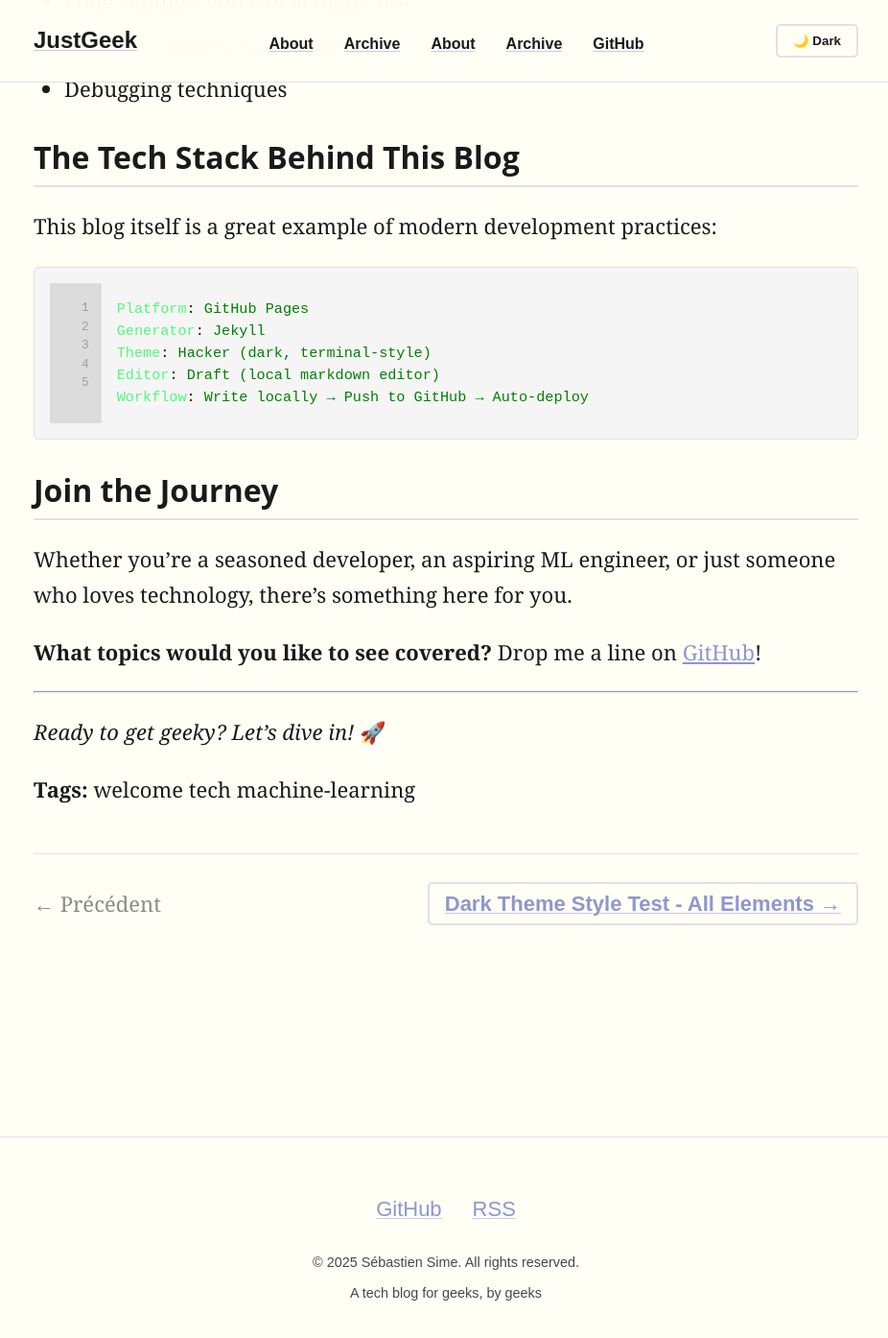
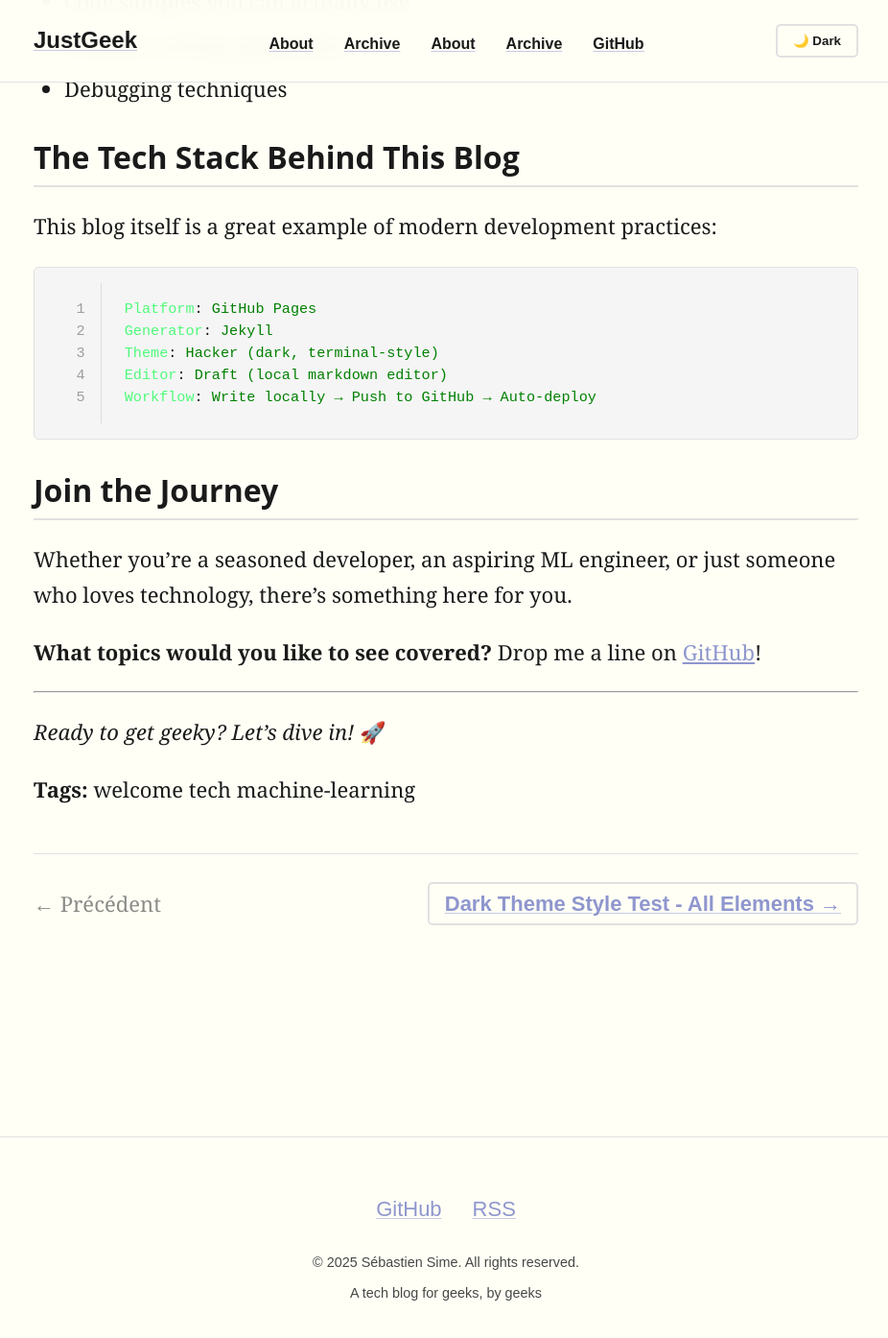
Before and after one commit to ssime-git/JustGeek, a Jekyll site: the page built from _posts/025-08-21-welcome-to-justgeek.md, in a window 1280 px wide and 1400 px high, scrolled down 1579 px. Shown: the top 1394 px of the window at 96% size, without its empty margins (175-1101 px from the left). Built offline with Jekyll 4.4.1, drawn with Linux system fonts in a browser that asks for light colours.

Commit message:
feat: improve code block styling and theme transitions
- Enhanced navbar with smooth theme transitions and proper color scheme support
- Refined syntax highlighting with transparent gutters and improved line number visibility
- Added transition effects for code blocks when switching between light and dark modes

```diff
--- a/css/main.css
+++ b/css/main.css
@@ -283,18 +283,29 @@
    Navigation
    ======================================== */
 .navbar {
-  background-color: var(--bg-color);
   border-bottom: 1px solid var(--border-color);
   padding: 1rem 0;
   position: sticky;
   top: 0;
   z-index: 1000;
   backdrop-filter: blur(10px);
+  transition: background-color 0.3s ease;
+}
+
+/* Light mode navbar */
+body:not(.dark-mode) .navbar {
   background-color: rgba(255, 255, 246, 0.95);
 }
 
+/* Dark mode navbar */
 body.dark-mode .navbar {
   background-color: rgba(32, 34, 39, 0.95);
+}
+
+@media (prefers-color-scheme: dark) {
+  body:not(.dark-mode) .navbar {
+    background-color: rgba(32, 34, 39, 0.95);
+  }
 }
 
 .navbar .container {
@@ -360,6 +371,7 @@
   padding: 0.2em 0.4em;
   border-radius: 3px;
   color: var(--text-color);
+  transition: background-color 0.3s ease, color 0.3s ease;
 }
 
 pre {
@@ -408,9 +420,9 @@
 
 /* Line numbers styling */
 .highlight .rouge-gutter {
-  background-color: rgba(0, 0, 0, 0.1);
-  border-right: 1px solid var(--border-color);
-  padding: 1rem 0.75rem;
+  background-color: transparent;
+  border-right: 1px solid rgba(255, 255, 255, 0.1);
+  padding: 1rem 1rem 1rem 1.5rem;
   text-align: right;
   min-width: 3.5em;
   vertical-align: top;
@@ -420,14 +432,14 @@
 }
 
 .highlight .rouge-code {
-  padding: 1rem;
+  padding: 1rem 1.5rem;
   vertical-align: top;
   width: 100%;
 }
 
 .highlight .lineno {
-  color: rgba(100, 100, 100, 0.5);
-  font-size: 0.85em;
+  color: rgba(150, 150, 150, 0.6);
+  font-size: 1em;
   line-height: 1.5;
   padding: 0;
   margin: 0;
@@ -447,11 +459,12 @@
 
 /* Dark mode line numbers */
 body.dark-mode .highlight .rouge-gutter {
-  background-color: rgba(0, 0, 0, 0.2);
+  background-color: transparent;
+  border-right: 1px solid rgba(255, 255, 255, 0.1);
 }
 
 body.dark-mode .highlight .lineno {
-  color: rgba(255, 255, 255, 0.3);
+  color: rgba(150, 150, 150, 0.6);
 }
 
 /* Syntax highlighting for dark mode */
@@ -461,17 +474,18 @@
 }
 
 @media (prefers-color-scheme: dark) {
-  pre,
-  .highlight {
+  body:not(.dark-mode) pre,
+  body:not(.dark-mode) .highlight {
     background-color: #282a36;
   }
 
-  .highlight .rouge-gutter {
-    background-color: rgba(0, 0, 0, 0.2);
+  body:not(.dark-mode) .highlight .rouge-gutter {
+    background-color: transparent;
+    border-right: 1px solid rgba(255, 255, 255, 0.1);
   }
 
-  .highlight .lineno {
-    color: rgba(255, 255, 255, 0.3);
+  body:not(.dark-mode) .highlight .lineno {
+    color: rgba(150, 150, 150, 0.6);
   }
 }
 
@@ -505,6 +519,14 @@
 .highlight .err { color: #f8f8f2; background: none; } /* Errors */
 
 /* Light mode adjustments */
+body:not(.dark-mode) .highlight .rouge-gutter {
+  border-right: 1px solid rgba(0, 0, 0, 0.1);
+}
+
+body:not(.dark-mode) .highlight .lineno {
+  color: rgba(100, 100, 100, 0.6);
+}
+
 body:not(.dark-mode) .highlight .k,
 body:not(.dark-mode) .highlight .kd { color: #0000ff; }
 body:not(.dark-mode) .highlight .s,
```
